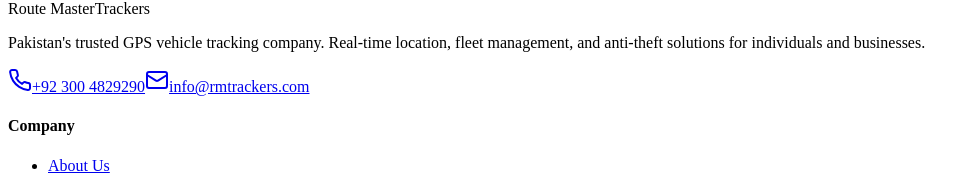
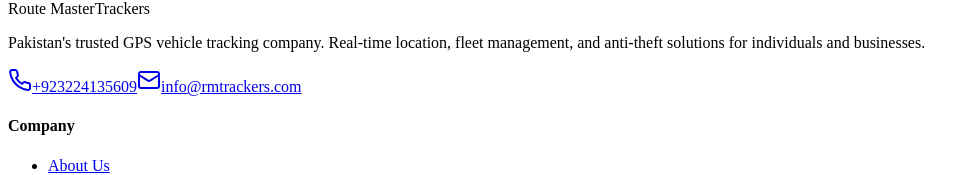
Before and after one commit to SarmadDevops/RM_trackers, a React (Vite) app: page /contact in a window 1280 px wide. Shown: the part 4100-4275 px from the top of the page, without its empty margins (0-980 px from the left). Built offline with nearby package versions, Linux system fonts and the light colour scheme; the HTML template or start-up script is replaced by a standard one.

Commit message:
update contact number

```diff
--- a/src/components/Footer.jsx
+++ b/src/components/Footer.jsx
@@ -42,9 +42,9 @@
               Pakistan's trusted GPS vehicle tracking company. Real-time location, fleet management, and anti-theft solutions for individuals and businesses.
             </p>
             <div className="space-y-2">
-              <a href="tel:+923004829290" className="flex items-center gap-2 text-sm text-chrome-dark hover:text-white transition-colors">
+              <a href="tel:+923224135609" className="flex items-center gap-2 text-sm text-chrome-dark hover:text-white transition-colors">
                 <Phone className="w-4 h-4 text-brand-blue flex-shrink-0" />
-                +92 300 4829290
+                +923224135609
               </a>
               <a href="mailto:info@rmtrackers.com" className="flex items-center gap-2 text-sm text-chrome-dark hover:text-white transition-colors">
                 <Mail className="w-4 h-4 text-brand-blue flex-shrink-0" />
--- a/src/pages/Contact.jsx
+++ b/src/pages/Contact.jsx
@@ -5,7 +5,7 @@
 import Button from '../components/Button'
 
 const CONTACT_INFO = [
-  { Icon: Phone, label: 'Phone / WhatsApp', value: '+92 300 4829290', href: 'tel:+923004829290' },
+  { Icon: Phone, label: 'Phone / WhatsApp', value: '+923224135609', href: 'tel:+923224135609' },
   { Icon: Mail, label: 'Email', value: 'info@rmtrackers.com', href: 'mailto:info@rmtrackers.com' },
   { Icon: MapPin, label: 'Location', value: 'Lahore, Punjab, Pakistan', href: '#' },
 ]
```
